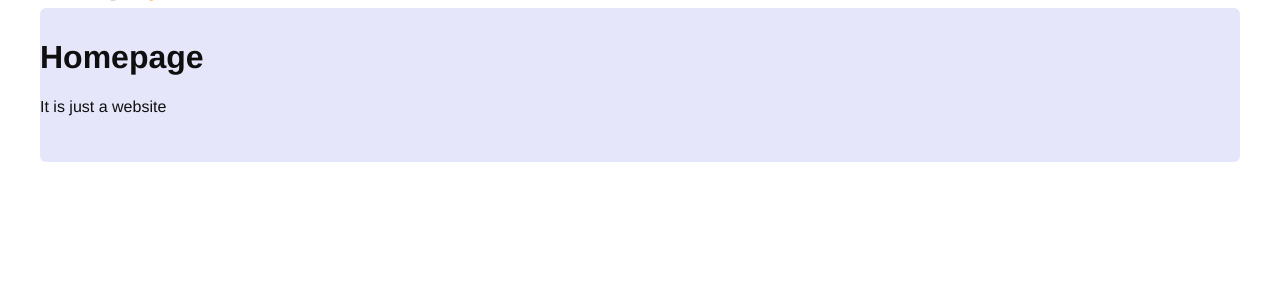
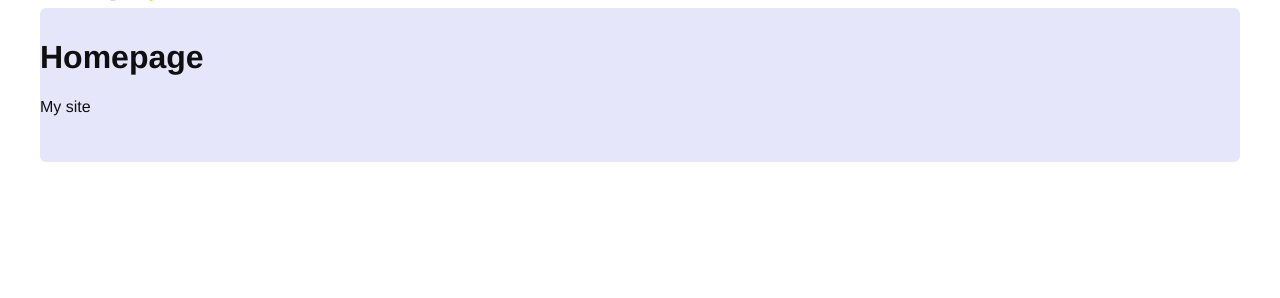
Before and after one commit to Esther1807/Butterpop, a Flask app: page /about/ in a window 1280 px wide. Shown: the part 37-335 px from the top of the page. Run offline with Flask 2, Linux system fonts and the light colour scheme.

Commit message:
I updated my about page

```diff
--- a/templates/about.html
+++ b/templates/about.html
@@ -2,6 +2,6 @@
 {%block content%}
   <div class = "home">
     <h1> Homepage</h1>
-    <p>It is just a website</p>
+    <p> My site </p>
   </div>
  {%endblock%}
```
